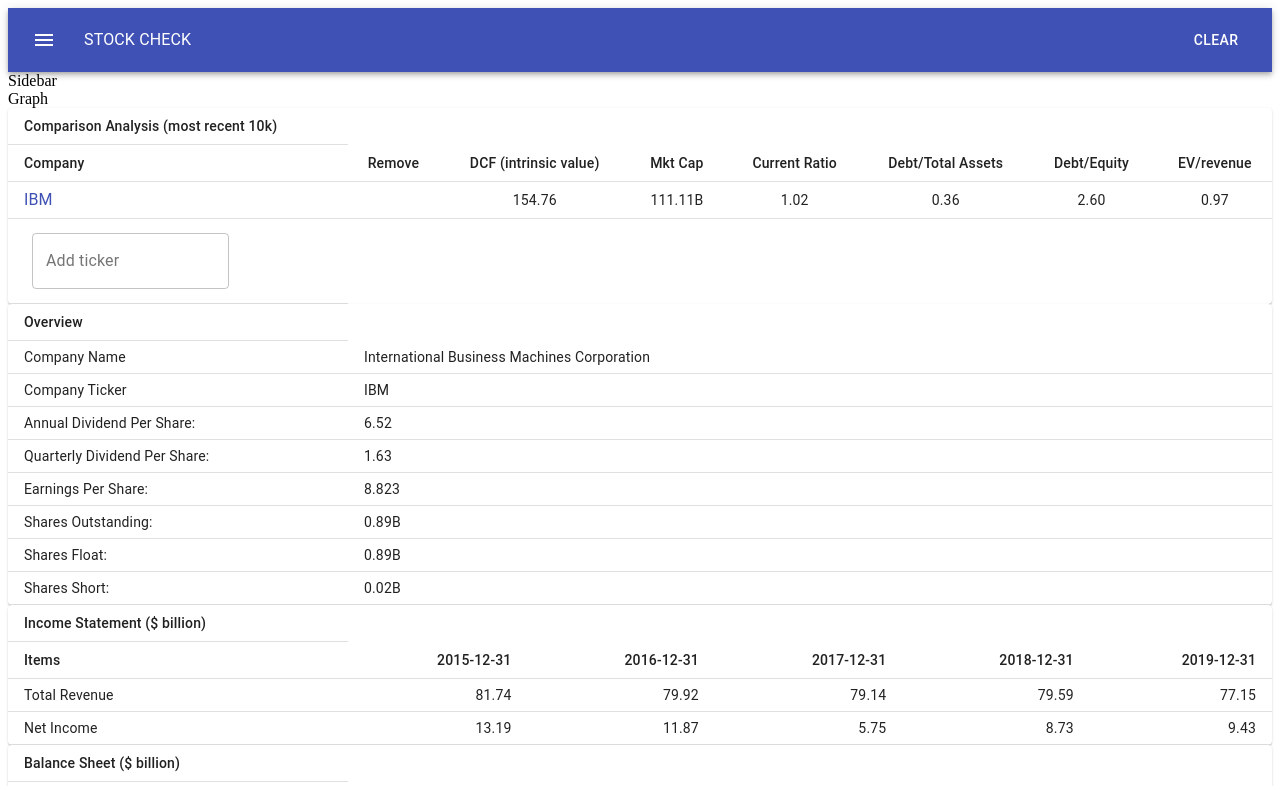
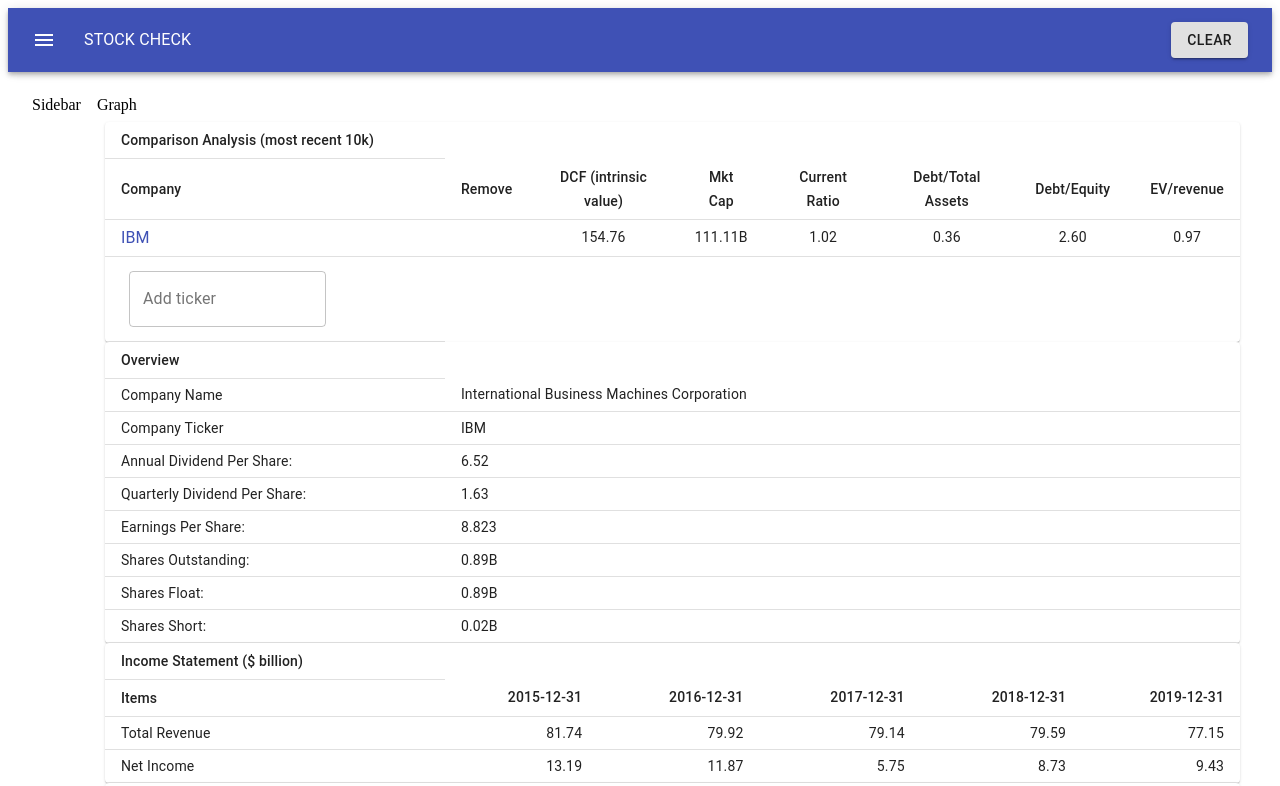
Before and after one commit to linhdangCA/stock-check-app, a React app: page / in a window 1280 px wide. Shown: the top 786 px of the page. Built offline with nearby package versions, Linux system fonts and the light colour scheme; the HTML template or start-up script is replaced by a standard one.

Commit message:
moved components into boxes

```diff
--- a/client/src/components/App.jsx
+++ b/client/src/components/App.jsx
@@ -10,6 +10,7 @@
 import dummyDataCashFlow from '../dummyData/dummyDataCashFlow.js'
 import Button from '@material-ui/core/Button'
 import axios from 'axios'
+import Box from '@material-ui/core/Box';
 
 class App extends React.Component {
   constructor(props) {
@@ -117,8 +118,16 @@
     return (
       <div>
         <Header data={this.state.companies[this.state.display].overview} clearTickers={this.handleClearTickers}/>
+        <div style={{ width: '100%' }}>
+          <Box display="flex" flexDirection="row" p={1} m={1} bgcolor="background.paper">
+            <Box p={1}>
               <Sidebar />
+            </Box>
+            <Box p={1}>
+              <Box>
                 <Graph />
+              </Box>
+              <Box p={1}>
                 <Financials
                   companies={this.state.companies}
                   overviewData={this.state.companies[this.state.display].overview}
@@ -132,6 +141,10 @@
                   handleTickerOnChange={this.handleTickerOnChange}
                   ticker={this.state.ticker}
                 />
+              </Box>
+            </Box>
+          </Box>
+          </div>
       </div>
     )
   }
--- a/client/src/components/header.jsx
+++ b/client/src/components/header.jsx
@@ -23,8 +23,7 @@
   const classes = useStyles();
 
   return (
-    <div className={classes.root}>
-      <AppBar position="static">
+    <AppBar className={classes.root} position="sticky">
       <Toolbar>
         <IconButton edge="start" className={classes.menuButton} color="inherit" aria-label="menu">
           <MenuIcon />
@@ -32,10 +31,9 @@
         <Typography varient="h6" className={classes.title}>
           STOCK CHECK
         </Typography>
-          <Button color="inherit" onClick={(e) => {props.clearTickers(e)}}>Clear</Button>
+        <Button variant="contained" color="red" onClick={(e) => {props.clearTickers(e)}}>Clear</Button>
       </Toolbar>
     </AppBar>
-    </div>
   )
 }
 
```
Lines whose indentation alone changed are shown as unchanged.
